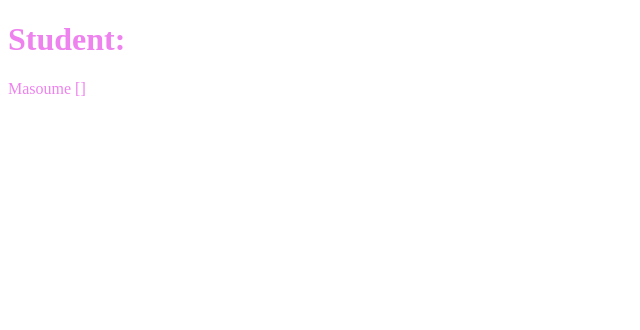
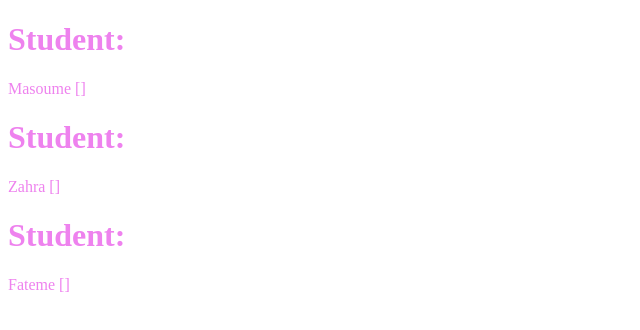
Before and after one commit to Masoume-vesali1993/practice-react, a React (Create React App) app: page / in a window 1280 px wide. Shown: the top 330 px of the page, without its empty margins (0-640 px from the left). Built offline with nearby package versions, Linux system fonts and the light colour scheme.

Commit message:
Use
loop

```diff
--- a/src/App.js
+++ b/src/App.js
@@ -4,7 +4,7 @@ import Student from './Components/Student';
 
 class App extends Component {
   state = {
-    users : [
+    students : [
       {id: 1, name:'Masoume'},
       {id: 1, name:'Zahra'},
       {id: 1, name:'Fateme'},
@@ -13,7 +13,9 @@ class App extends Component {
   render(){
     return (
       <div>
-        <Student name={this.state.users[0].name} />
+        {
+          this.state.students.map(s => <Student name={s.name} />)
+        }
       </div>
     );
   }
```
